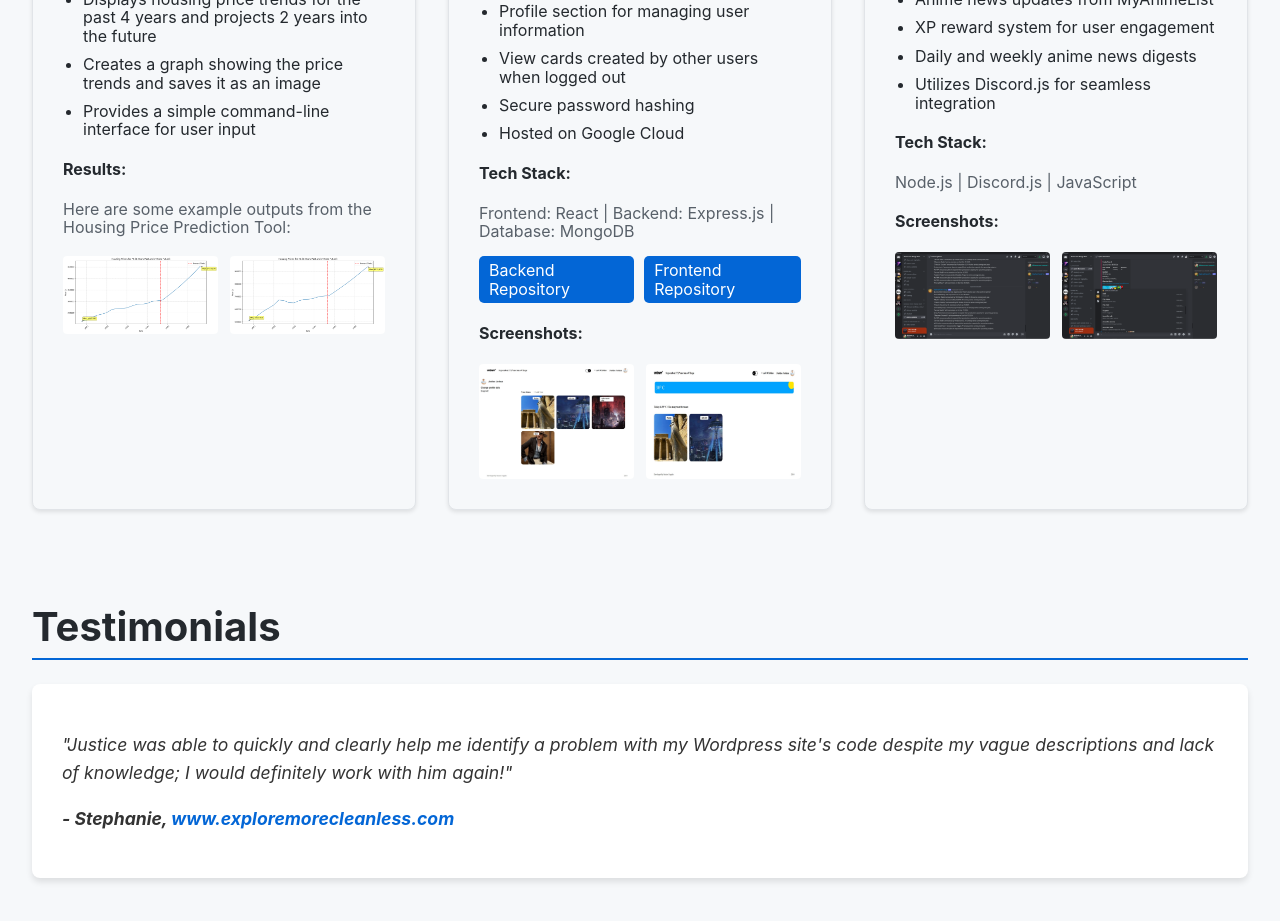
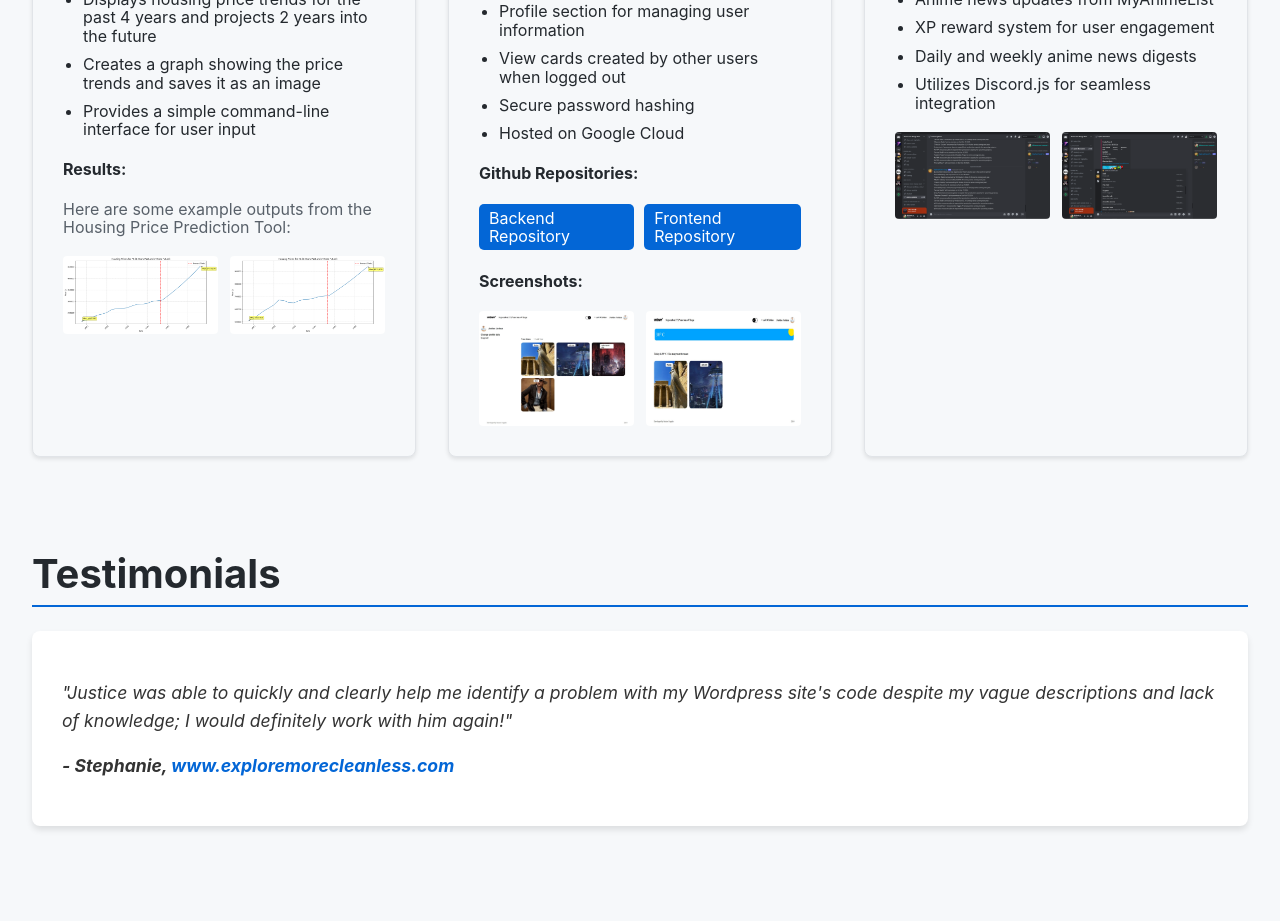
Before and after one commit to JusticeCupples/jc-portfolio, a React (Create React App) app: page / in a window 1280 px wide. Shown: the part 2160-3081 px from the top of the page. Built offline with nearby package versions, Linux system fonts and the light colour scheme; no server answers; the HTML template or start-up script is replaced by a standard one.

Commit message:
portfolio update fixed

```diff
--- a/src/components/Main/main.jsx
+++ b/src/components/Main/main.jsx
@@ -158,8 +158,8 @@ function Main() {
                 <li>Secure password hashing</li>
                 <li>Hosted on Google Cloud</li>
               </ul>
-              <h4>Tech Stack:</h4>
-              <p>Frontend: React | Backend: Express.js | Database: MongoDB</p>
+              <h4>Github Repositories:</h4>
+              {/* <p>Frontend: React | Backend: Express.js | Database: MongoDB</p> */}
               <div className="github-links">
                 <a
                   href="https://github.com/JusticeCupples/se_project_express"
@@ -217,9 +217,9 @@ function Main() {
                 <li>Daily and weekly anime news digests</li>
                 <li>Utilizes Discord.js for seamless integration</li>
               </ul>
-              <h4>Tech Stack:</h4>
+              {/* <h4>Tech Stack:</h4>
               <p>Node.js | Discord.js | JavaScript</p>
-              <h4>Screenshots:</h4>
+              <h4>Screenshots:</h4> */}
               <div className="image-container">
                 <img
                   src={disbotA}
```
